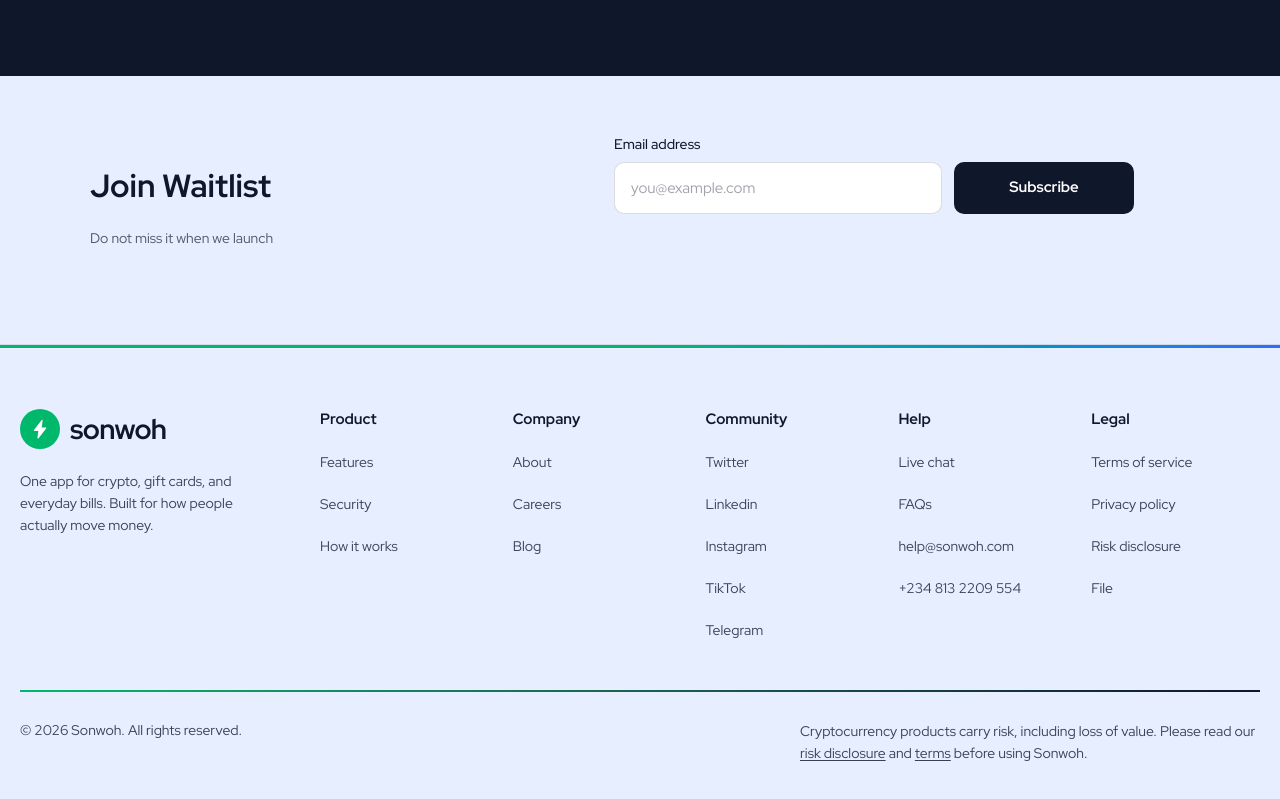
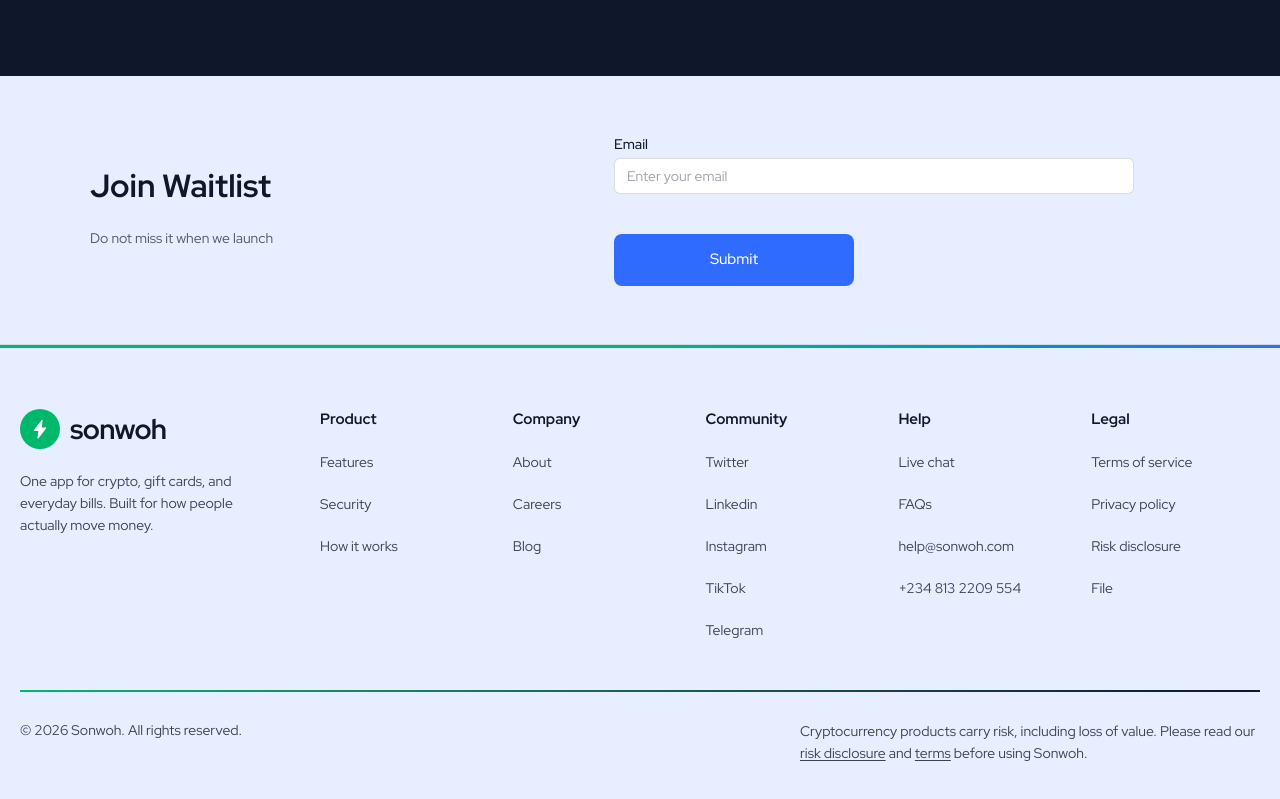
Before and after one commit to Lonepay/sonwoh, a Next.js app: page / in a window 1280 px wide. Shown: the part 10709-11508 px from the top of the page. Built offline with nearby package versions, Linux system fonts and the light colour scheme.

Commit message:
waitlist form: layout

```diff
--- a/src/components/ContactForm.tsx
+++ b/src/components/ContactForm.tsx
@@ -39,25 +39,26 @@ export default function ContactForm() {
               htmlFor="waitlist-email"
               className="block text-[14px] font-medium leading-[20px] text-ink"
             >
-              Email address
+              Email
             </label>
-            <div className="mt-2 flex flex-col gap-3 sm:flex-row">
+
             <input
-                id="newsletter-email"
+              id="waitlist-email"
               type="email"
               required
               value={email}
               onChange={(e) => setEmail(e.target.value)}
-                placeholder="you@example.com"
-                className="h-[52px] flex-1 rounded-[10px] border border-ink/15 bg-white px-4 text-[15px] text-ink outline-none transition-colors placeholder:text-ink/40 focus:border-brand"
+              placeholder="Enter your email"
+              className="mt-1 h-[36px] w-full rounded-[6px] border border-ink/15 bg-white px-3 text-[14px] text-ink outline-none transition-colors placeholder:text-ink/40 focus:border-accent"
             />
+
             <button
               type="submit"
-                className="h-[52px] shrink-0 rounded-[10px] bg-ink px-8 text-[15px] font-bold text-white transition-colors hover:bg-ink-soft sm:w-[180px]"
+              className="mt-[40px] h-[52px] w-full rounded-[8px] bg-accent text-[15px] font-medium text-white transition-opacity hover:opacity-90 sm:w-[240px]"
             >
-                Subscribe
+              Submit
             </button>
-            </div>
+
             <p
               role="status"
               className={`mt-3 text-[14px] text-brand ${sent ? "" : "invisible"}`}
```
Lines whose indentation alone changed are shown as unchanged.
